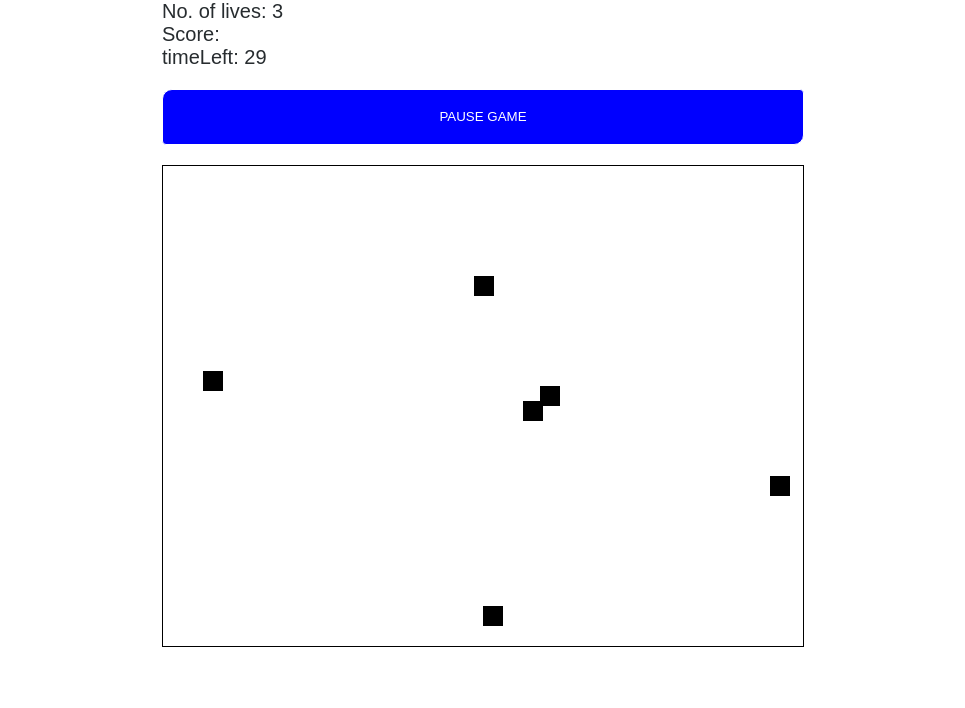
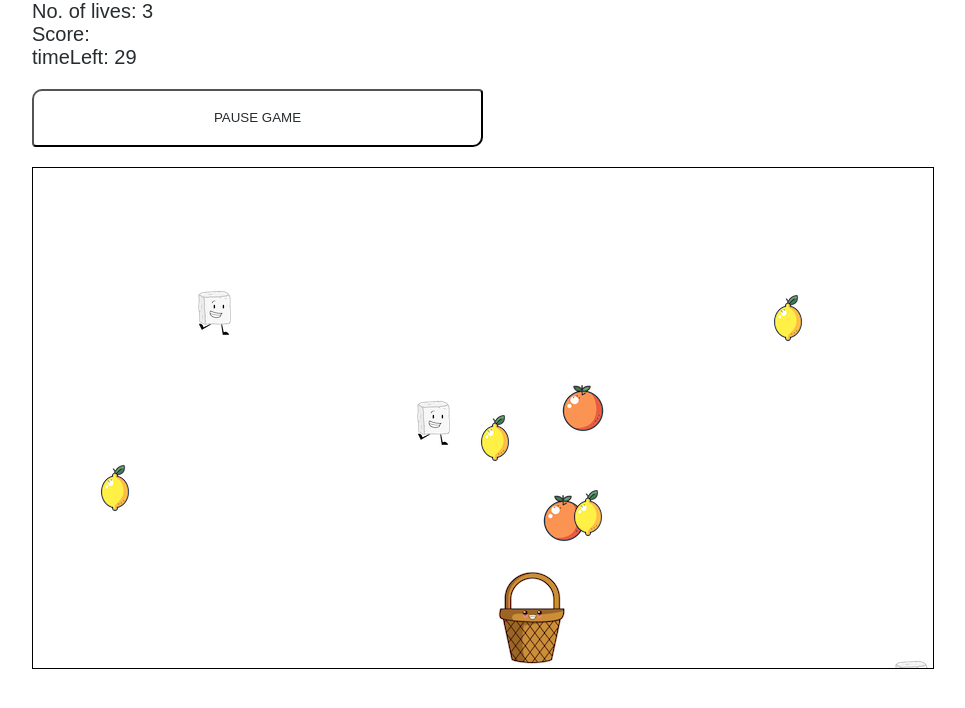
Before and after one commit to GiuliG/lemonade-game, a plain HTML site: page index.html in a window 1280 px wide. Both pictures are taken after a click on the button "START". Shown: the whole page, without its empty margins (157-1122 px from the left). Drawn offline with Linux system fonts and the light colour scheme.

Commit message:
habemus immagini

```diff
--- a/enemies.js
+++ b/enemies.js
@@ -4,7 +4,8 @@ function Enemy(canvasElement) {
     this.size = 20;
     this.canvasElement = canvasElement;
     this.enemyImage = new Image();
-    this.enemiesChoices = ["./images/lemon.png","./images/sugar.png","./images/enemy.png"];
+    this.enemiesChoices = ["./images/lemon.png","./images/sugar.png","./images/orange.png"];
+    this.enemyImage.src = this.getRandomImage();
     this.ctx = this.canvasElement.getContext('2d');
     // I want my enemies to start from the top left
     this.y = 0;
@@ -18,9 +19,19 @@ function Enemy(canvasElement) {
 
 
   Enemy.prototype.draw = function() {
-    this.ctx.fillRect(this.x, this.y - this.size / 2, this.size, this.size)
+    //this.ctx.fillRect(this.x, this.y - this.size / 2, this.size, this.size)
+    this.ctx.drawImage(this.enemyImage, this.x, this.y);
   }
 
   Enemy.prototype.isInCanvas = function() {
     return this.x > -this.size;
   }
+
+
+  Enemy.prototype.getRandomImage = function () {
+    var self = this;
+
+    var randomNum = Math.floor(Math.random() * self.enemiesChoices.length);
+    return self.enemiesChoices[randomNum];
+
+    };
--- a/game.js
+++ b/game.js
@@ -10,7 +10,7 @@ function Game(canvasElement) {
     this.lives = 3;
     this.initialPositionPlayer = {
     x: this.canvasElement.width/2,
-    y: this.canvasElement.height-30
+    y: this.canvasElement.height - 100
   }
   this.gameIsOver = false;
 }
@@ -49,7 +49,7 @@ Game.prototype.startLoop = function() {
         this.clearAll();
         this.drawAll();
 
-        if (Math.random() > 0.98) {
+        if (Math.random() > 0.96) {
             this.enemies.push(new Enemy(this.canvasElement));
           }
 
--- a/main.js
+++ b/main.js
@@ -81,7 +81,7 @@ function main() {
             <button class="button">Pause Game</button>
           </div>
         </div>
-        <canvas width="640px" height="480px"></canvas>
+        <canvas width="900px" height="500px"></canvas>
       </main>
     `);
 
--- a/player.js
+++ b/player.js
@@ -1,13 +1,16 @@
 'use strict'
 
-function Player(canvasElement, initialPosition) {
+function Player(canvasElement, initialPosition, image) {
   this.x = initialPosition.x;
   this.y = initialPosition.y;
-  this.size = 20;
+  this.size = 50;
   this.lives = 3;
-  this.speed = 4;
+  this.speed = 5;
   this.direction = 0;
   this.canvasElement = canvasElement;
+  this.character = new Image();
+  this.character.src = image|| './images/gigi.png';
+
   this.ctx = this.canvasElement.getContext('2d');
 }
 
@@ -16,7 +19,9 @@ Player.prototype.setDirection = function(direction) {
 }
 
 Player.prototype.draw = function() {
-    this.ctx.fillRect(this.x, this.y - this.size / 2, this.size, this.size)
+   // this.ctx.fillRect(this.x, this.y - this.size / 2, this.size, this.size)
+   this.ctx.fillRect(this.x, this.y, this.size, this.size);
+   this.ctx.drawImage(this.character, this.x, this.y);
 }
 
 
@@ -37,6 +42,13 @@ Player.prototype.update = function() {
     this.direction = direction;
 };
 
+// remove lives if collides with enemy
+Player.prototype.collided = function (enemy) {
+
+    this.lives--;
+};
+
+
   Player.prototype.collidesWithEnemy = function(enemy) {
 
     const collidesRight = enemy.y <=(this.y + this.size);
@@ -47,7 +59,7 @@ Player.prototype.update = function() {
     return collidesRight && collidesBottom && collidesTop && collidesLeft;
 };
 
-
+// collision with good characters
     Player.prototype.lemonsSweet = function (enemy) {
     const collidesRight = enemy.y <=(this.y + this.size);
     const collidesLeft = enemy.x + enemy.size >= this.x;
@@ -62,9 +74,11 @@ Player.prototype.update = function() {
 };
 
 Player.prototype.collidedLemonsSweet = function (item) {
-    if (item.includes('sugar')) {
+    if (item.src.includes('sugar')) {
         this.lives += 2;
+    } else if (item.src.includes('lemon')) {
+        this.lives++;
     } else {
-        this.lives++;
+        this.lives --;
     }
 };
--- a/style.css
+++ b/style.css
@@ -103,7 +103,7 @@ html {
 
   @media (min-width: 786px) {
     .container {
-        max-width: 90%;
+        max-width: 95%;
         margin: 0 auto;
     }
 }
@@ -116,10 +116,7 @@ html {
 
 
   .button {
-    width: 100%;
-    background-color: blue;
-    color: #fff;
-    border: 1px solid #fff
+
   }
 
   .button-alt {
```
Also changed, not shown: images/gigi.jpg (added), images/gigi.png (added), images/orange.png (added), 2 other files.
